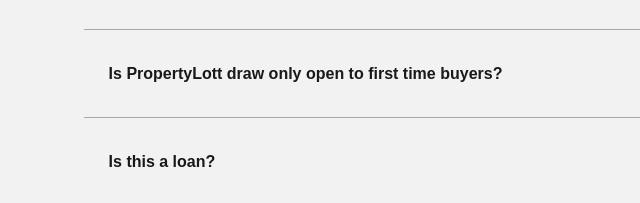
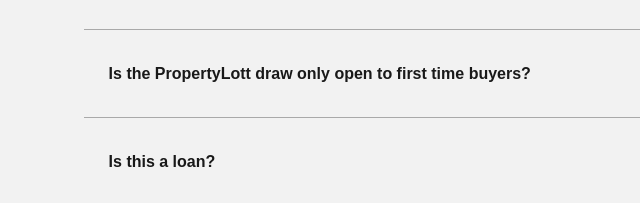
Before and after one commit to emmanuelojiji/PropertyLott2021, a website: page index.html in a window 1280 px wide. Shown: the part 1934-2137 px from the top of the page, 38-678 px from the left. Drawn offline with nearby package versions, Linux system fonts and the light colour scheme; a script that the page names is missing; a web font is replaced by a local one.

Commit message:
More grammar changes

```diff
--- a/index.html
+++ b/index.html
@@ -221,7 +221,7 @@
       </div>
 
       <button class="question-button">
-      <span>Is PropertyLott draw only open to first time buyers?</span>
+      <span>Is the PropertyLott draw only open to first time buyers?</span>
       <span class="plus">+</span>
       </button>
       <div class="answer-container">
```
